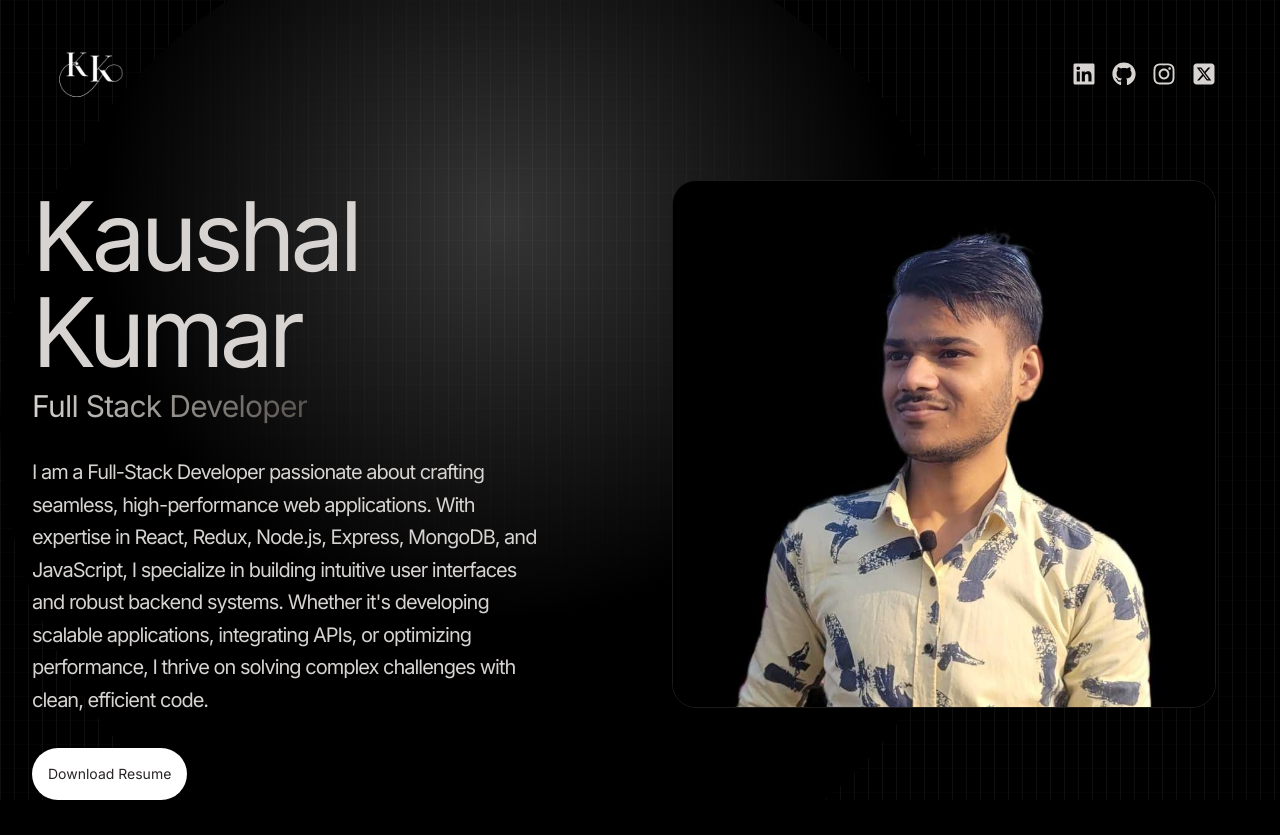
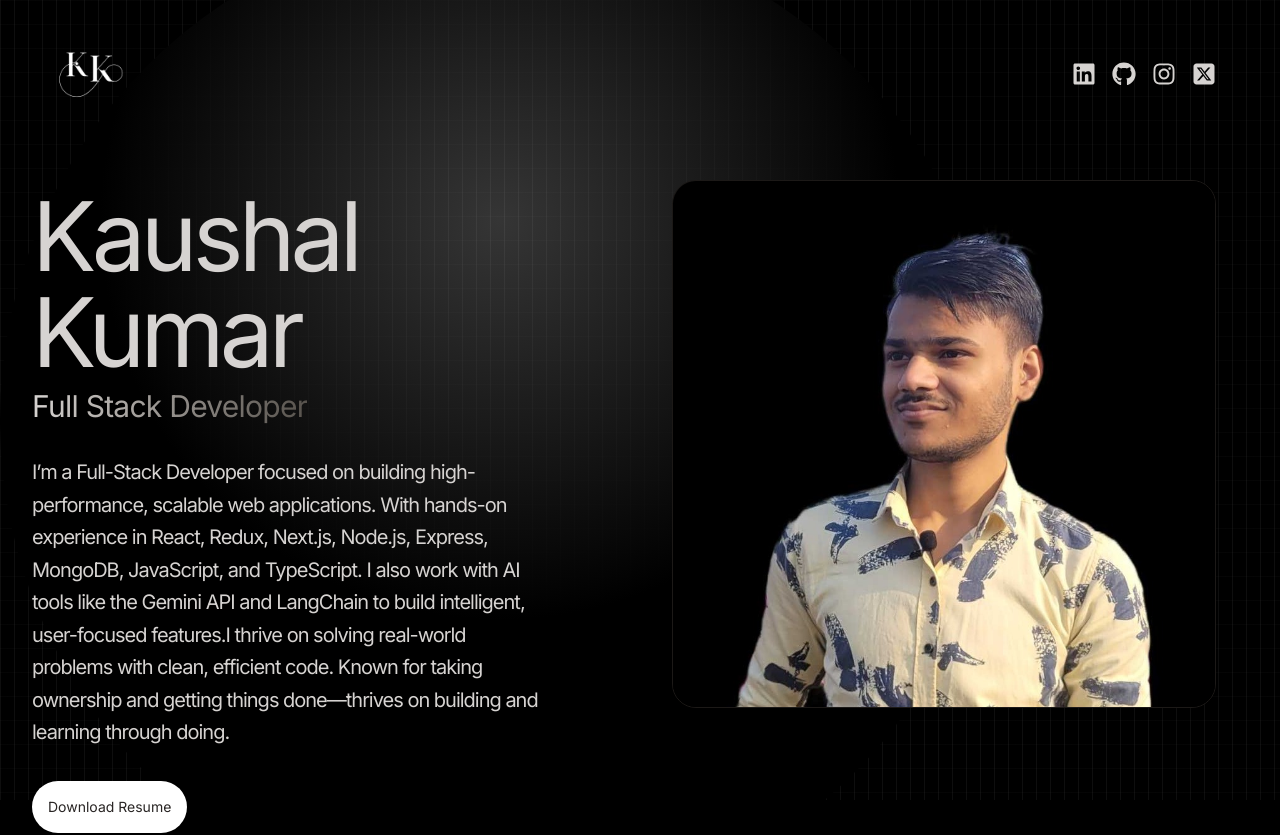
Before and after one commit to kaushalkrsna1602/kaushal-kumar, a React (Vite) app: page / in a window 1280 px wide. Shown: the top 835 px of the page. Built offline with nearby package versions, Linux system fonts and the light colour scheme.

Commit message:
profile updated

```diff
--- a/src/constants/index.js
+++ b/src/constants/index.js
@@ -4,7 +4,8 @@ import project3 from "../assets/logo.png";
 import project4 from "../assets/projects/chat-bot.png";
 import project5 from "../assets/projects/project5.PNG";
 
-export const HERO_CONTENT = `I am a Full-Stack Developer passionate about crafting seamless, high-performance web applications. With expertise in React, Redux, Node.js, Express, MongoDB, and JavaScript, I specialize in building intuitive user interfaces and robust backend systems. Whether it's developing scalable applications, integrating APIs, or optimizing performance, I thrive on solving complex challenges with clean, efficient code.`;
+export const HERO_CONTENT = `I’m a Full-Stack Developer focused on building high-performance, scalable web applications. With hands-on experience in React, Redux, Next.js, Node.js, Express, MongoDB, JavaScript, and TypeScript. I also work with AI tools like the Gemini API and LangChain to build intelligent, user-focused features.I thrive on solving real-world problems with clean, efficient code.
+Known for taking ownership and getting things done—thrives on building and learning through doing.`;
 
 export const ABOUT_TEXT = `I am a dedicated and versatile full stack developer with a passion for creating efficient and user-friendly web applications. With 5 years of professional experience, I have worked with a variety of technologies, including React, Next.js, Node.js, MySQL, PostgreSQL, and MongoDB. My journey in web development began with a deep curiosity for how things work, and it has evolved into a career where I continuously strive to learn and adapt to new challenges. I thrive in collaborative environments and enjoy solving complex problems to deliver high-quality solutions. Outside of coding, I enjoy staying active, exploring new technologies, and contributing to open-source projects.`;
 
```
